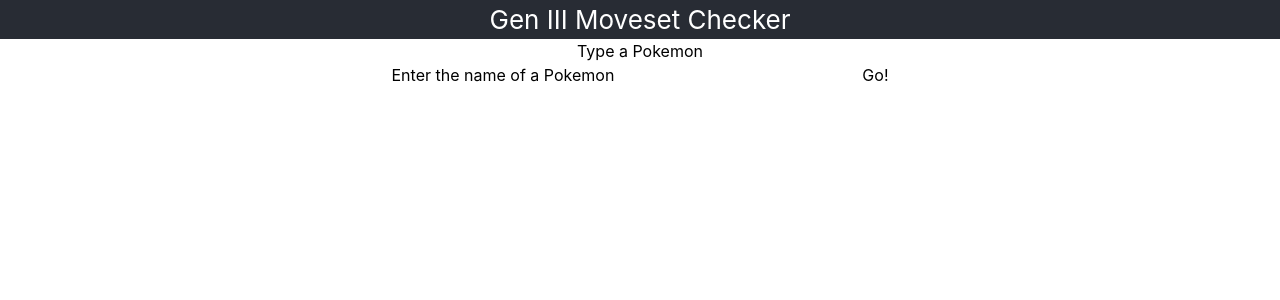
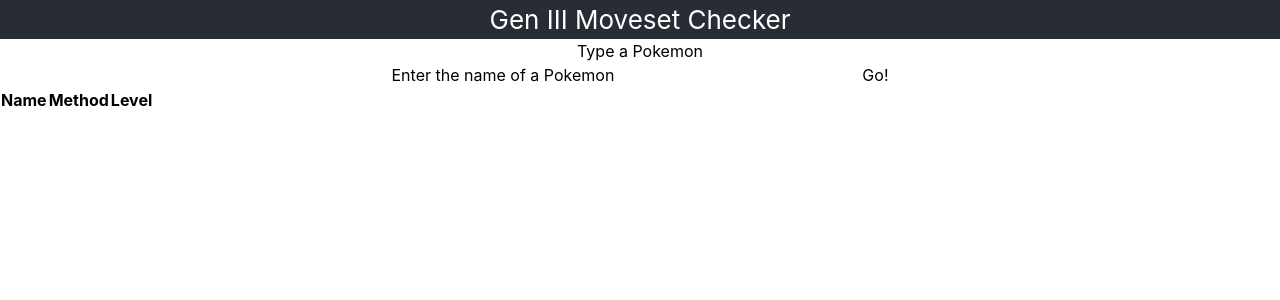
Before and after one commit to Albadylic/gen-iii-learnset, a React (Create React App) app: page / in a window 1280 px wide. Shown: the top 300 px of the page. Built offline with nearby package versions, Linux system fonts and the light colour scheme.

Commit message:
table of responses

```diff
--- a/src/App.tsx
+++ b/src/App.tsx
@@ -13,6 +13,15 @@ function App() {
     );
   };
 
+  const formatMoveOutput = (move: any) => {
+    const vgd = move.version_group_details.filter(
+      (move: any) => move["version_group"]["name"] === "emerald"
+    );
+
+    move.version_group_details = vgd[0];
+    return move;
+  };
+
   const handleSubmit = async () => {
     const formatPokemon = (str: string) => {
       return str.toLowerCase();
@@ -23,9 +32,7 @@ function App() {
 
     const json = await response.json();
 
-    const moves = json["moves"]
-      .filter(isMoveGenIII)
-      .map((move: any) => move.move);
+    const moves = json["moves"].filter(isMoveGenIII).map(formatMoveOutput);
 
     setMoves(moves);
   };
@@ -41,11 +48,22 @@ function App() {
         <input type="text" name="pokemon" id="pokemon_input" />
         <button onClick={handleSubmit}>Go!</button>
 
-        {moves.map((move: any) => (
-          <div>
-            <p>{move.name}</p>
-          </div>
-        ))}
+        <thead>
+          <tr>
+            <th>Name</th>
+            <th>Method</th>
+            <th>Level</th>
+          </tr>
+          {moves.map((move: any) => {
+            return (
+              <tr>
+                <td>{move.move.name}</td>
+                <td>{move.version_group_details.move_learn_method.name}</td>
+                <td>{move.version_group_details.level_learned_at}</td>
+              </tr>
+            );
+          })}
+        </thead>
       </main>
     </div>
   );
```
